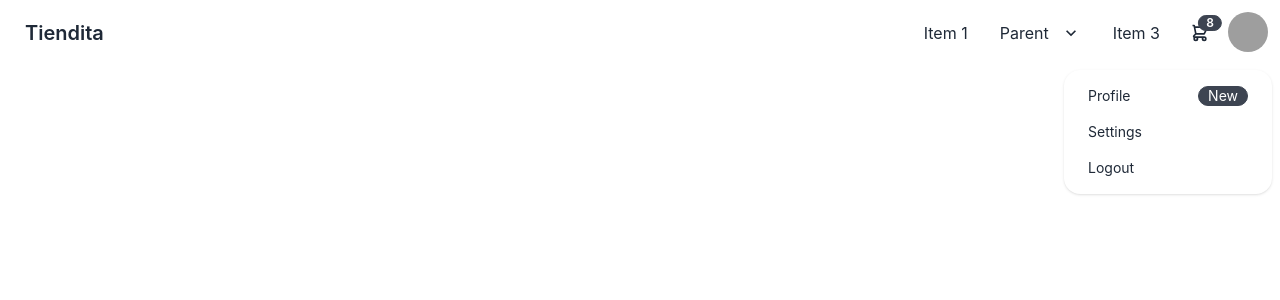
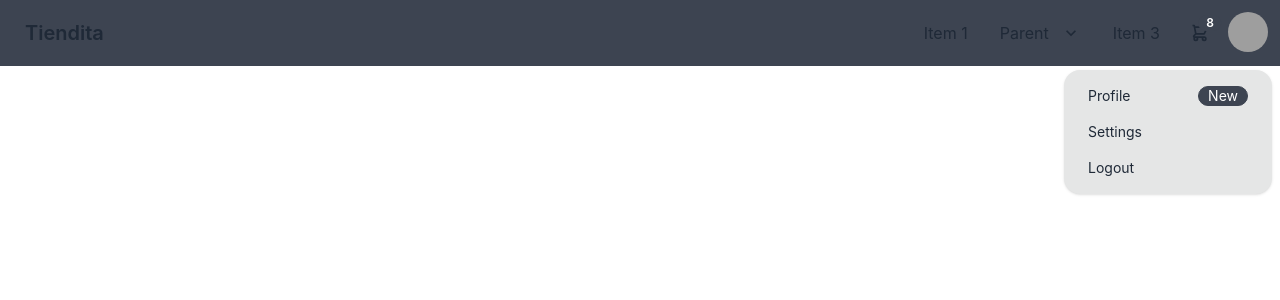
Before and after one commit to leandrotalenton/ReactJS_31160-LeandroTalenton, a React (Create React App) app: page / in a window 1280 px wide. Both pictures are taken after a click on the label 1248 px from the left and 32 px from the top of the page. Shown: the top 300 px of the page. Built offline with nearby package versions, Linux system fonts and the light colour scheme; grey boxes are pictures that could not be loaded.

Commit message:
cambio de color

```diff
--- a/src/components/NavBar.js
+++ b/src/components/NavBar.js
@@ -1,18 +1,18 @@
 const NavBar = () => {
 	return (
-		<div className="navbar bg-base-100">
+		<div className="navbar bg-base-300 bg-neutral">
 			<div className="flex-1">
 				<a href="./#" className="btn btn-ghost normal-case text-xl" >Tiendita</a>
 			</div>
 			<div className="flex-none">
 				<ul className="menu menu-horizontal p-0">
 					<li><a href="./#">Item 1</a></li>
-					<li tabindex="0">
+					<li tabIndex="0">
 						<a href="./#">
 							Parent
 							<svg className="fill-current" xmlns="http://www.w3.org/2000/svg" width="20" height="20" viewBox="0 0 24 24"><path d="M7.41,8.58L12,13.17L16.59,8.58L18,10L12,16L6,10L7.41,8.58Z"/></svg>
 						</a>
-						<ul className="p-2 bg-base-100">
+						<ul className="p-2 bg-base-300">
 							<li><a href="./#">Submenu 1</a></li>
 							<li><a href="./#">Submenu 2</a></li>
 						</ul>
@@ -28,7 +28,7 @@
 							<span className="badge badge-sm indicator-item">8</span>
 						</div>
 					</label>
-					<div tabIndex="0" className="mt-3 card card-compact dropdown-content w-52 bg-base-100 shadow">
+					<div tabIndex="0" className="mt-3 card card-compact dropdown-content w-52 bg-base-300 shadow">
 						<div className="card-body">
 							<span className="font-bold text-lg">8 Items</span>
 							<span className="text-info">Subtotal: $999</span>
@@ -44,7 +44,7 @@
 							<img src="https://api.lorem.space/image/face?hash=33791" alt="img"/>
 						</div>
 					</label>
-					<ul tabIndex="0" className="menu menu-compact dropdown-content mt-3 p-2 shadow bg-base-100 rounded-box w-52">
+					<ul tabIndex="0" className="menu menu-compact dropdown-content mt-3 p-2 shadow bg-base-300 rounded-box w-52">
 						<li>
 							<a href="./#" className="justify-between">
 								Profile
```
